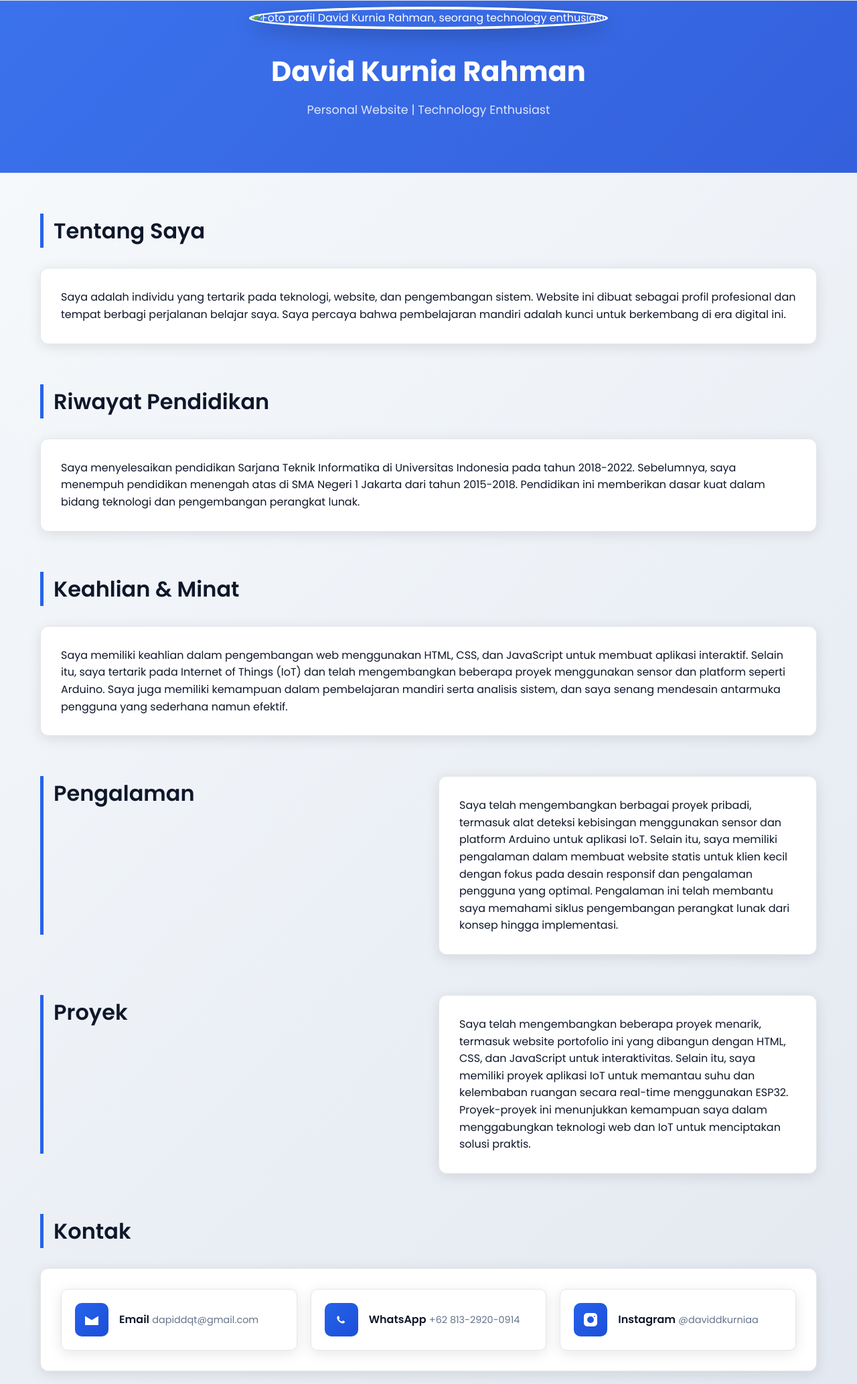
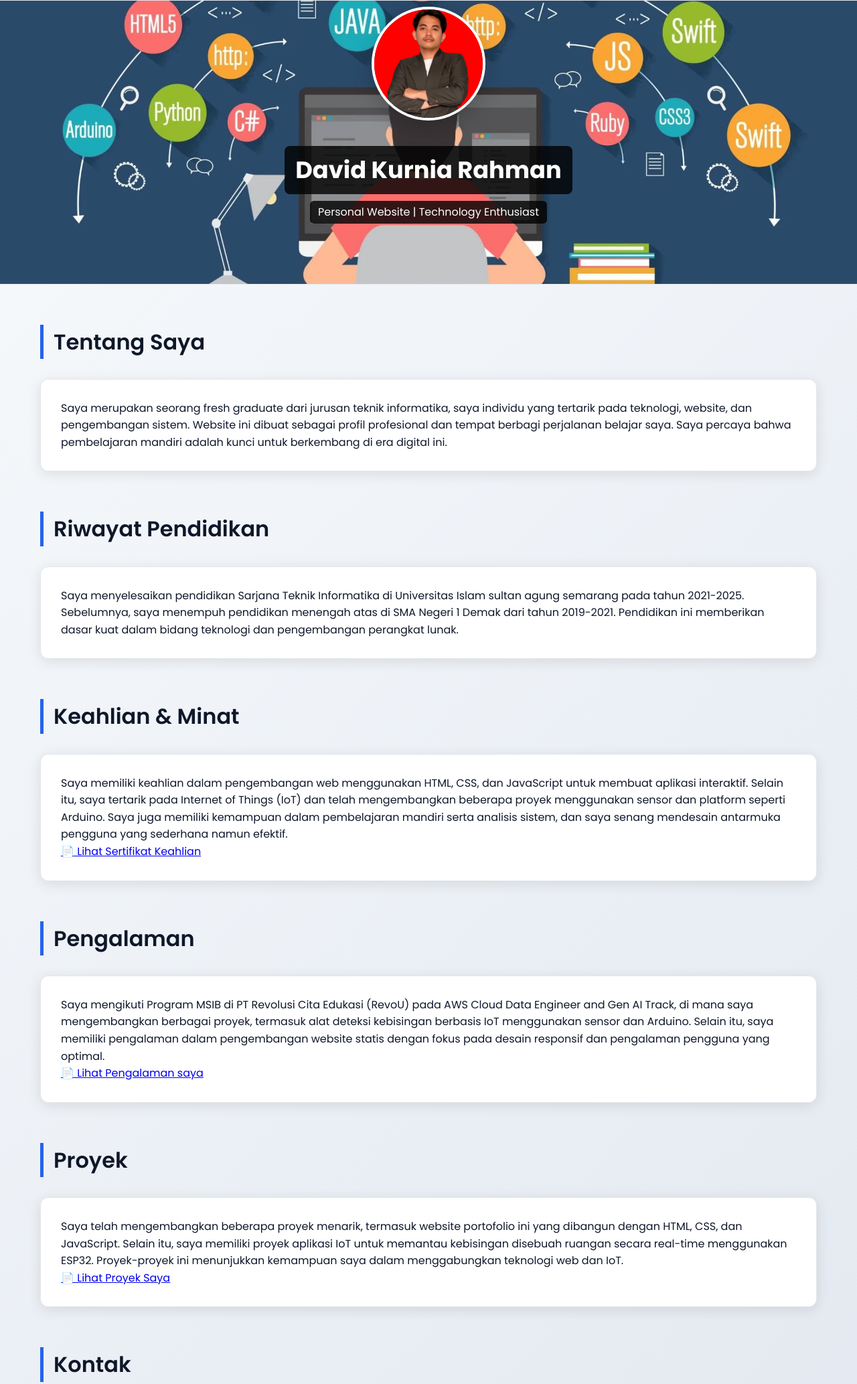
Before and after one commit to Dapiddqt/profildavidkurnia, a plain HTML site: page index.html in a window 1280 px wide. Shown: the part 70-2137 px from the top of the page at 67% size. Drawn offline with Linux system fonts and the light colour scheme.

Commit message:
Add files via upload

```diff
--- a/index.html
+++ b/index.html
@@ -170,7 +170,8 @@
     header {
       padding: 80px 20px;
       text-align: center;
-      background: linear-gradient(135deg, #2563eb 0%, #1d4ed8 100%);
+      background: url('coding_background.jpg') no-repeat center center;
+      background-size: cover;
       color: white;
       border-bottom: 1px solid #e5e7eb;
       position: relative;
@@ -189,8 +190,8 @@
     }
 
     .profile-img {
-      width: 140px;
-      height: 140px;
+      width: 170px;
+      height: 170px;
       border-radius: 50%;
       object-fit: cover;
       border: 4px solid #ffffff;
@@ -201,17 +202,31 @@
     }
 
     header h1 {
-      font-size: 2.6rem;
+      font-size: 2.2rem;
       margin: 10px 0;
       position: relative;
       z-index: 2;
+      background: rgba(0, 0, 0, 0.8);
+      padding: 8px 16px;
+      border-radius: 8px;
+      display: block;
+      text-align: center;
+      width: fit-content;
+      margin: 10px auto;
     }
 
     header p {
-      font-size: 1.1rem;
-      color: #e0e7ff;
+      font-size: 1rem;
+      color: #ffffff;
       position: relative;
       z-index: 2;
+      background: rgba(0, 0, 0, 0.8);
+      padding: 4px 12px;
+      border-radius: 6px;
+      display: block;
+      text-align: center;
+      width: fit-content;
+      margin: 10px auto;
     }
 
     main {
@@ -400,7 +415,7 @@
 </nav>
 
 <header>
-  <img src="profile.jpg" alt="Foto profil David Kurnia Rahman, seorang technology enthusiast" class="profile-img">
+  <img src="FOTO_DAVID_KURNIA-removebg-preview.png" alt="Foto profil David Kurnia Rahman, seorang technology enthusiast" class="profile-img">
   <h1>David Kurnia Rahman</h1>
   <p>Personal Website | Technology Enthusiast</p>
 </header>
@@ -410,7 +425,7 @@
     <h2>Tentang Saya</h2>
     <div class="card">
       <p>
-        Saya adalah individu yang tertarik pada teknologi, website, dan pengembangan sistem.
+        Saya merupakan seorang fresh graduate dari jurusan teknik informatika, saya individu yang tertarik pada teknologi, website, dan pengembangan sistem.
         Website ini dibuat sebagai profil profesional dan tempat berbagi perjalanan belajar saya.
         Saya percaya bahwa pembelajaran mandiri adalah kunci untuk berkembang di era digital ini.
       </p>
@@ -421,8 +436,8 @@
     <h2>Riwayat Pendidikan</h2>
     <div class="card">
       <p>
-        Saya menyelesaikan pendidikan Sarjana Teknik Informatika di Universitas Indonesia pada tahun 2018-2022.
-        Sebelumnya, saya menempuh pendidikan menengah atas di SMA Negeri 1 Jakarta dari tahun 2015-2018.
+        Saya menyelesaikan pendidikan Sarjana Teknik Informatika di Universitas Islam sultan agung semarang pada tahun 2021-2025.
+        Sebelumnya, saya menempuh pendidikan menengah atas di SMA Negeri 1 Demak dari tahun 2019-2021.
         Pendidikan ini memberikan dasar kuat dalam bidang teknologi dan pengembangan perangkat lunak.
       </p>
     </div>
@@ -436,30 +451,48 @@
         Selain itu, saya tertarik pada Internet of Things (IoT) dan telah mengembangkan beberapa proyek menggunakan sensor dan platform seperti Arduino.
         Saya juga memiliki kemampuan dalam pembelajaran mandiri serta analisis sistem, dan saya senang mendesain antarmuka pengguna yang sederhana namun efektif.
       </p>
+      <a href="sertifikat_dicoding.pdf" target="_blank">
+  📄 Lihat Sertifikat Keahlian
+</a>
+
     </div>
   </section>
 
-  <section class="experience fade-in" id="experience">
-    <h2>Pengalaman</h2>
+ <section id="experience" class="fade-in">
+  <h2>Pengalaman</h2>
+
+  <div class="experience">
     <div class="card">
       <p>
-        Saya telah mengembangkan berbagai proyek pribadi, termasuk alat deteksi kebisingan menggunakan sensor dan platform Arduino untuk aplikasi IoT.
-        Selain itu, saya memiliki pengalaman dalam membuat website statis untuk klien kecil dengan fokus pada desain responsif dan pengalaman pengguna yang optimal.
-        Pengalaman ini telah membantu saya memahami siklus pengembangan perangkat lunak dari konsep hingga implementasi.
+        Saya mengikuti Program MSIB di PT Revolusi Cita Edukasi (RevoU) pada AWS Cloud Data Engineer and Gen AI Track,
+        di mana saya mengembangkan berbagai proyek, termasuk alat deteksi kebisingan berbasis IoT menggunakan sensor dan Arduino.
+        Selain itu, saya memiliki pengalaman dalam pengembangan website statis dengan fokus pada desain responsif dan pengalaman pengguna yang optimal.
       </p>
+         <a href="sertifikat_msib.pdf" target="_blank">
+  📄 Lihat Pengalaman saya
+</a>
     </div>
-  </section>
+  </div>
+</section>
 
-  <section class="projects fade-in" id="projects">
-    <h2>Proyek</h2>
+<section id="projects" class="fade-in">
+  <h2>Proyek</h2>
+
+  <div class="projects">
     <div class="card">
       <p>
-        Saya telah mengembangkan beberapa proyek menarik, termasuk website portofolio ini yang dibangun dengan HTML, CSS, dan JavaScript untuk interaktivitas.
-        Selain itu, saya memiliki proyek aplikasi IoT untuk memantau suhu dan kelembaban ruangan secara real-time menggunakan ESP32.
-        Proyek-proyek ini menunjukkan kemampuan saya dalam menggabungkan teknologi web dan IoT untuk menciptakan solusi praktis.
+        Saya telah mengembangkan beberapa proyek menarik, termasuk website portofolio ini yang dibangun dengan HTML, CSS, dan JavaScript.
+        Selain itu, saya memiliki proyek aplikasi IoT untuk memantau kebisingan disebuah ruangan secara real-time menggunakan ESP32.
+        Proyek-proyek ini menunjukkan kemampuan saya dalam menggabungkan teknologi web dan IoT.
       </p>
+         <a href="jurnal.pdf" target="_blank">
+  📄 Lihat Proyek Saya
+</a>
     </div>
-  </section>
+  </div>
+
+</section>
+
 
   <section id="contact" class="fade-in">
     <h2>Kontak</h2>
--- /dev/null
+++ b/style.css
@@ -0,0 +1,43 @@
+/* CONTAINER UTAMA */
+.page-content {
+  max-width: 1100px;
+  margin: 0 auto;
+  padding: 0 20px;
+}
+
+/* SECTION */
+.skills,
+.experience {
+  margin-bottom: 70px;
+}
+
+/* JUDUL */
+.section-title {
+  font-size: 32px;
+  font-weight: 700;
+  margin-bottom: 20px;
+  position: relative;
+  padding-left: 15px;
+}
+
+/* GARIS BIRU */
+.section-title::before {
+  content: "";
+  position: absolute;
+  left: 0;
+  top: 6px;
+  width: 5px;
+  height: 80%;
+  background: #2563eb;
+  border-radius: 4px;
+}
+
+/* CARD */
+.card {
+  background: #fff;
+  padding: 30px;
+  border-radius: 16px;
+  box-shadow: 0 10px 25px rgba(0,0,0,.08);
+  width: 100%;
+  box-sizing: border-box;
+}
```
Also changed, not shown: FOTO_DAVID_KURNIA-removebg-preview.png (added), coding_background.jpg (added), 4 other files.
